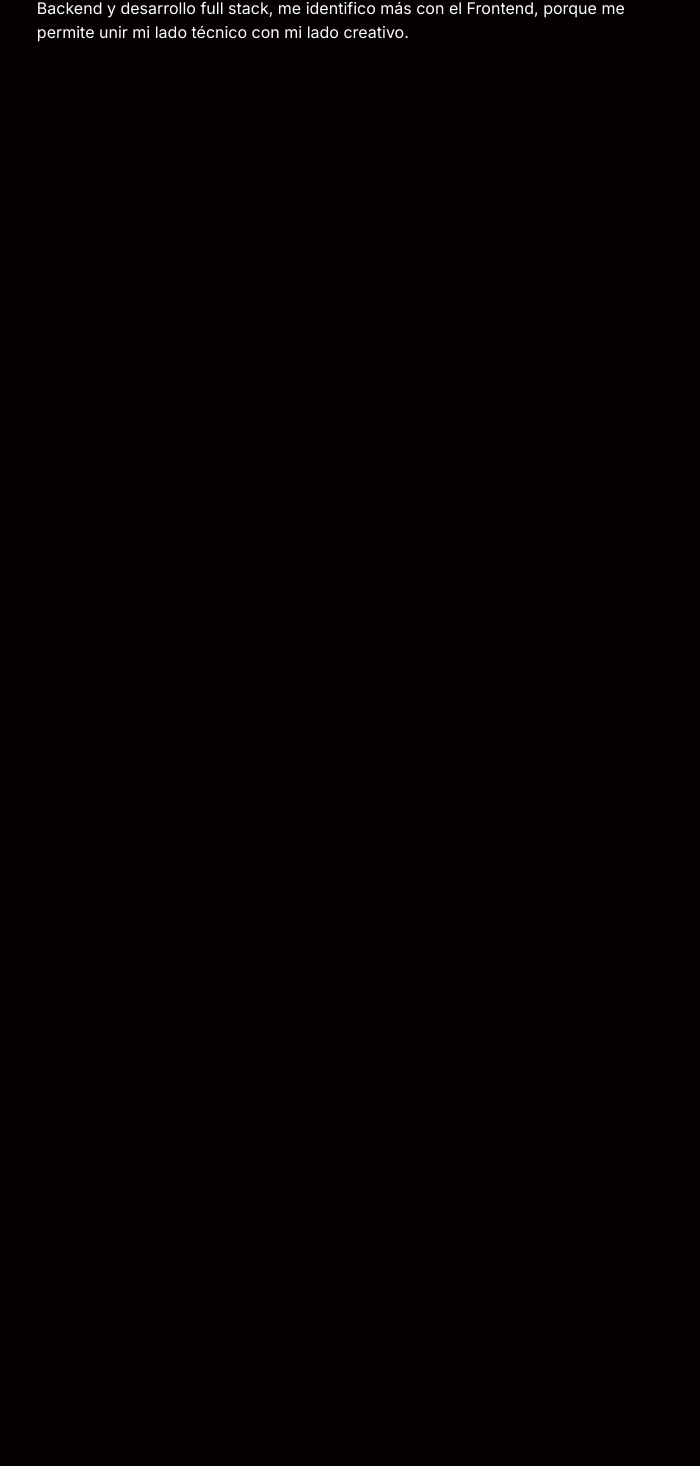
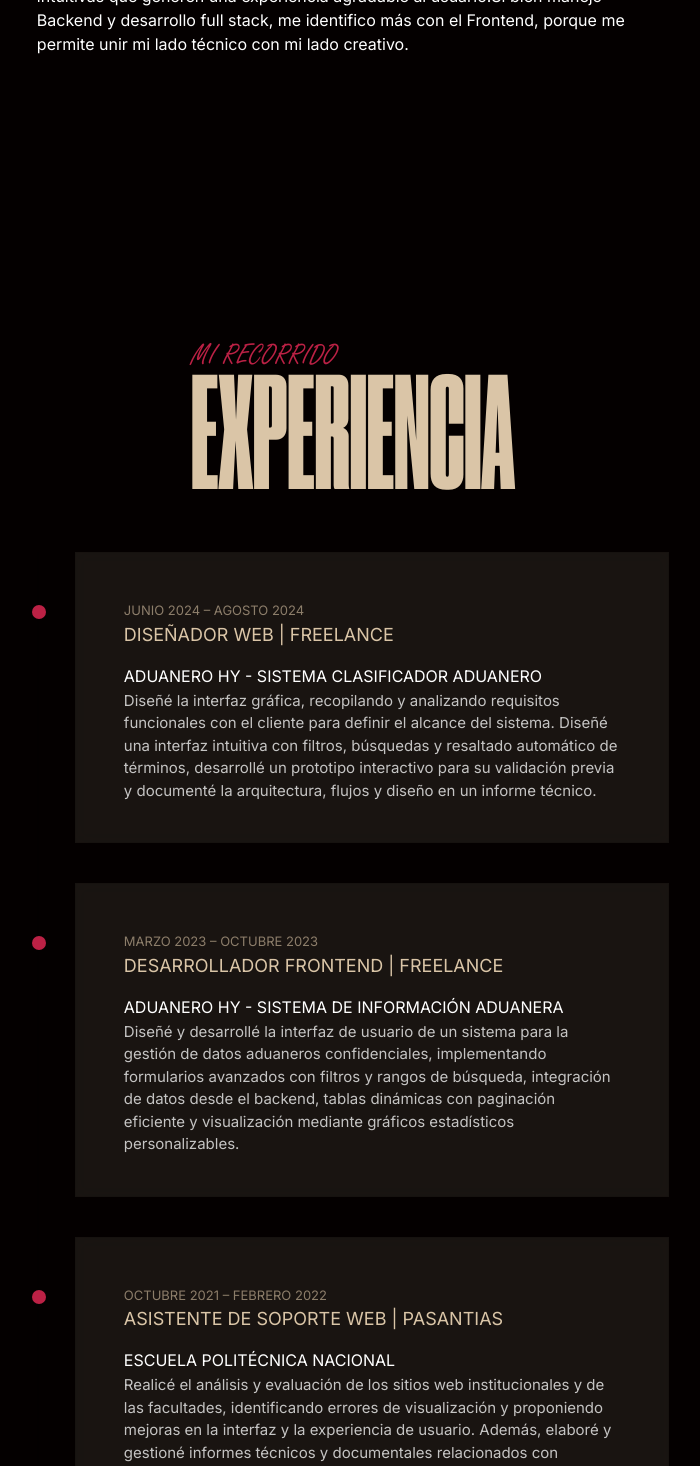
Before and after one commit to JoseLuisColcha/portfoliov2, a React (Vite) app: page / in a window 1280 px wide. Shown: the part 1300-2766 px from the top of the page, without its empty margins (287-987 px from the left). Before the commit the page ends 1344 px from the top, so only its background shows below. Built offline with nearby package versions, Linux system fonts and the light colour scheme.

Commit message:
add experience section

```diff
--- a/src/App.jsx
+++ b/src/App.jsx
@@ -1,14 +1,15 @@
 import { AboutMe } from './components/Aboutme'
+import { Experience } from './components/Experience'
 import { HeroSection } from './components/HeroSection'
 import { Navbar } from './components/Navbar'
 
-
 function App() {
   return (
-    <div className="min-h-screen px-[2vw] sm:px-[10vw] md:px-[11vw] lg:px-[12.8vw] flex-center flex-col space-y-50">
+    <div className="min-h-screen px-[2vw] sm:px-[10vw] md:px-[11vw] lg:px-[12.8vw] flex-center flex-col overflow-hidden">
       <Navbar />
       <HeroSection />
       <AboutMe />
+      <Experience />
     </div>
   )
 }
--- a/src/components/AboutMe.jsx
+++ b/src/components/AboutMe.jsx
@@ -2,7 +2,7 @@ import { TitleSection } from './TitleSection'
 
 export const AboutMe = () => {
   return (
-    <div id="sobre-mi" className=" flex-center flex-col space-y-5 z-30">
+    <div id="sobre-mi" className="col-center gap-8 z-30">
       <TitleSection title="ACERCA DE MI" subtitle="TRAYECTORIA" />
 
       <p className="font-inter px-10 sm:px-10 md:px-20 lg:px-40 text-start text-sm sm:text-base">
--- /dev/null
+++ b/src/components/Experience.jsx
@@ -0,0 +1,11 @@
+import { ExperienceCard } from './ExperienceCard'
+import { TitleSection } from './TitleSection'
+
+export const Experience = () => {
+  return (
+    <div className="my-20 col-center w-full">
+      <TitleSection title="EXPERIENCIA" subtitle="MI RECORRIDO" />
+      <ExperienceCard />
+    </div>
+  )
+}
--- /dev/null
+++ b/src/components/ExperienceCard.jsx
@@ -0,0 +1,54 @@
+export const ExperienceCard = () => {
+  const EXPERIENCE_PROPS = [
+    {
+      title: 'DISEÑADOR WEB | FREELANCE',
+      company: 'ADUANERO HY - SISTEMA CLASIFICADOR ADUANERO',
+      duration: 'JUNIO 2024 – AGOSTO 2024',
+      description:
+        'Diseñé la interfaz gráfica, recopilando y analizando requisitos funcionales con el cliente para definir el alcance del sistema. Diseñé una interfaz intuitiva con filtros, búsquedas y resaltado automático de términos, desarrollé un prototipo interactivo para su validación previa y documenté la arquitectura, flujos y diseño en un informe técnico.',
+    },
+    {
+      title: 'DESARROLLADOR FRONTEND | FREELANCE',
+      company: 'ADUANERO HY - SISTEMA DE INFORMACIÓN ADUANERA',
+      duration: 'MARZO 2023 – OCTUBRE 2023',
+      description:
+        'Diseñé y desarrollé la interfaz de usuario de un sistema para la gestión de datos aduaneros confidenciales, implementando formularios avanzados con filtros y rangos de búsqueda, integración de datos desde el backend, tablas dinámicas con paginación eficiente y visualización mediante gráficos estadísticos personalizables.',
+    },
+    {
+      title: 'ASISTENTE DE SOPORTE WEB | PASANTIAS',
+      company: 'ESCUELA POLITÉCNICA NACIONAL',
+      duration: 'OCTUBRE 2021 – FEBRERO 2022',
+      description:
+        'Realicé el análisis y evaluación de los sitios web institucionales y de las facultades, identificando errores de visualización y proponiendo mejoras en la interfaz y la experiencia de usuario. Además, elaboré y gestioné informes técnicos y documentales relacionados con convenios institucionales.',
+    },
+  ]
+
+  return (
+    <div className="py-15">
+      <span className="border-l-2 border-black/20 dark:border-white/15 ml-4 pl-6 flex flex-col gap-10 mx-10 sm:mx-10 md:mx-20 lg:mx-40">
+        {EXPERIENCE_PROPS.map((exp, index) => (
+          <div
+            key={index}
+            className="before:absolute before:size-3.5 before:bg-brand-red before:rounded-full before:mt-13 before:-ml-11 bg-brand/10 font-inter  border border-black/10 dark:border-brand/10 backdrop-blur-sm duration-300 transition-shadow ml-3"
+          >
+            <h6 className="px-12 pt-12 text-[12px] sm:text-[13px] text-brand/60">
+              {exp.duration}
+            </h6>
+
+            <h4 className="px-12 pb-[16px] text-brand  text-[16px] sm:text-[18px]">
+              {exp.title}
+            </h4>
+
+            <h4 className="px-12  text-[15px] sm:text-[16px] pb-[2px]">
+              {exp.company}
+            </h4>
+
+            <p className="px-12 pb-10 text-white/75 text-[14px] sm:text-[15px]">
+              {exp.description}
+            </p>
+          </div>
+        ))}
+      </span>
+    </div>
+  )
+}
--- a/src/components/MobileMenu.jsx
+++ b/src/components/MobileMenu.jsx
@@ -5,7 +5,7 @@ import { useState } from 'react'
 export const MobileMenu = () => {
   const [isOpen, setIsOpen] = useState(false)
 
-  const menuProps = [
+  const MENU_PROPS = [
     {
       url: '#inicio',
       text: 'INICIO',
@@ -49,7 +49,7 @@ export const MobileMenu = () => {
       >
         <div>
           <ul className="flex flex-col mt-8 space-y-6  font-inter text-xs sm:text-base px-11">
-            {menuProps.map((item, index) => (
+            {MENU_PROPS.map((item, index) => (
               <li key={index}>
                 <a
                   href={item.url}
--- a/src/components/NavBar.jsx
+++ b/src/components/NavBar.jsx
@@ -1,7 +1,7 @@
 import { MobileMenu } from './MobileMenu'
 
 export const Navbar = () => {
-  const menuProps = [
+  const MENU_PROPS = [
     {
       url: '#inicio',
       text: 'INICIO',
@@ -35,7 +35,7 @@ export const Navbar = () => {
         <div className="relative h-full w-[500px] ">
           <div className="absolute flex justify-around items-center inset-0 ">
             <ul className="flex space-x-8 text-white font-inter text-xs">
-              {menuProps.map((item, index) => (
+              {MENU_PROPS.map((item, index) => (
                 <li key={index}>
                   <a
                     href={item.url}
--- a/src/components/TitleSection.jsx
+++ b/src/components/TitleSection.jsx
@@ -1,10 +1,10 @@
 export const TitleSection = ({ title, subtitle }) => {
   return (
-    <div className="flex flex-col">
+    <div className="flex flex-col pt-50">
       <span className="font-free-script text-2xl sm:text-[4vw] md:text-[3vw] lg:text-[2.4vw] text-brand-red">
         {subtitle}
       </span>
-      <span className="font-druk text-[15vw]/[10vw] sm:text-[15vw]/[10vw] md:text-[12vw]/[9vw] text-brand">
+      <span className="font-druk text-[15vw]/[10vw] sm:text-[15vw]/[10vw] md:text-[12vw]/[9vw] text-brand text-center">
         {title}
       </span>
     </div>
```
